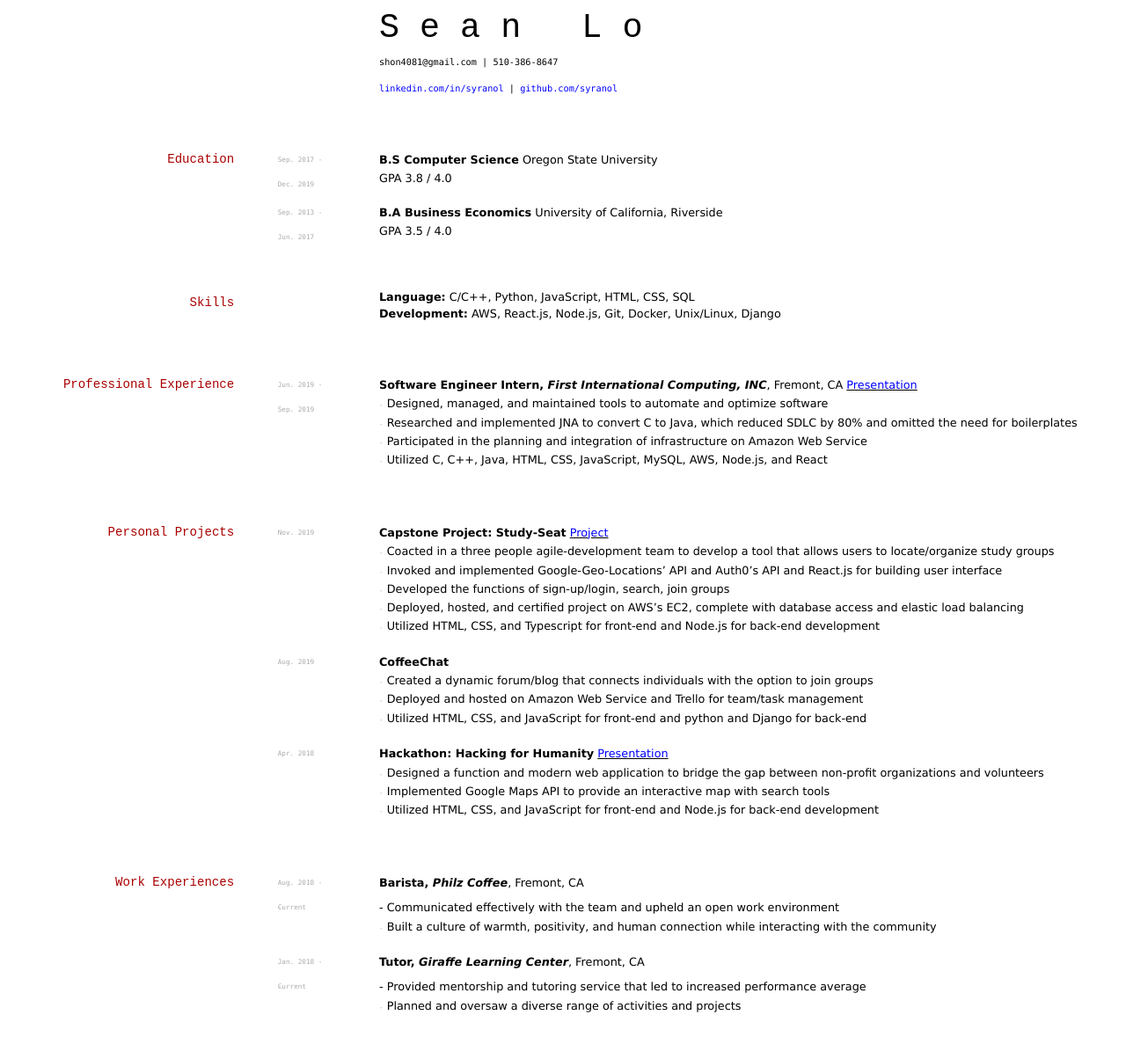
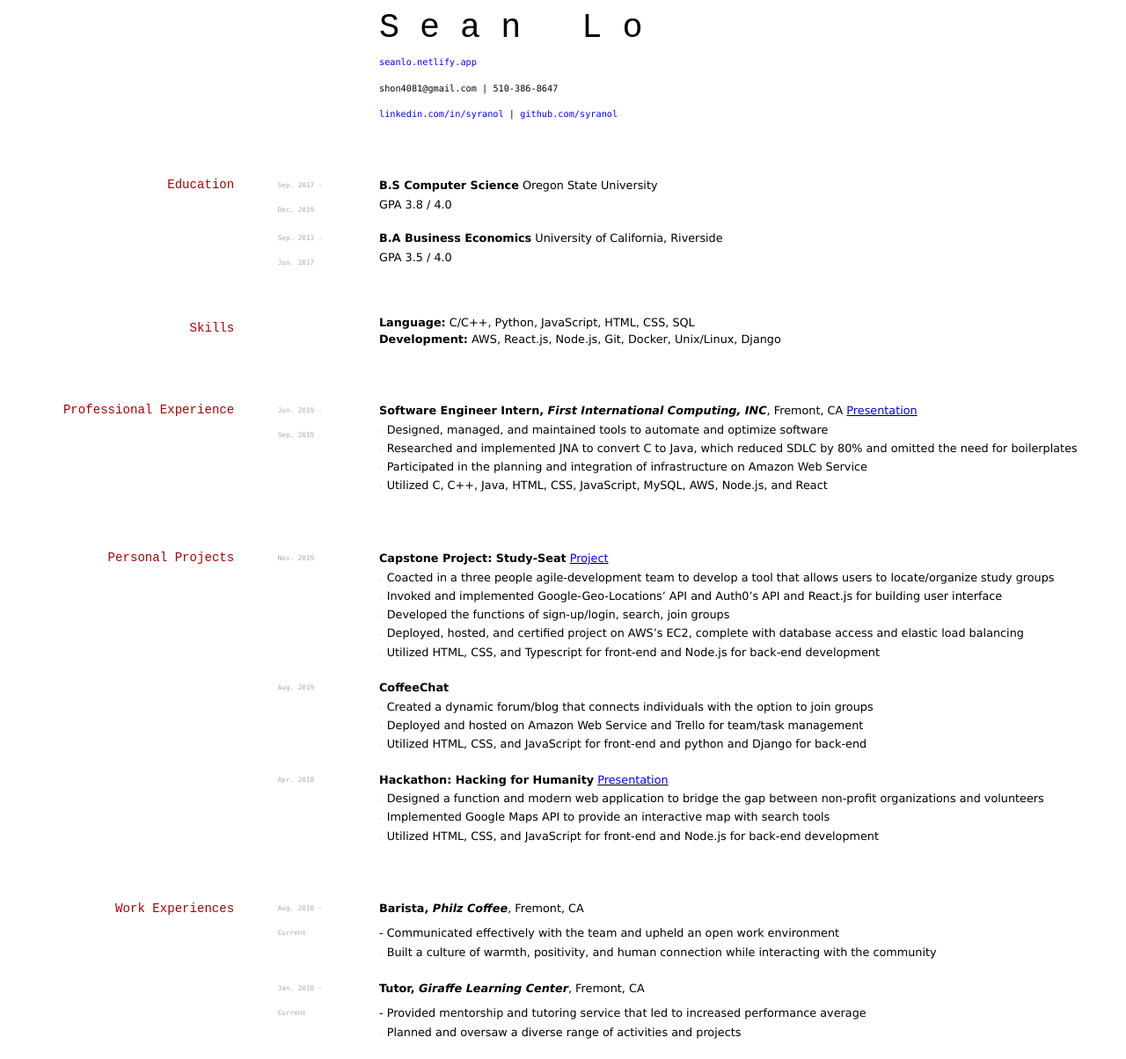
Before and after one commit to elipapa/markdown-cv, a Jekyll site: the page built from index.md, in a window 1280 px wide. Shown: the whole page at 88% size. Built offline with Jekyll 4.4.1, drawn with Linux system fonts in a browser that asks for light colours; before the commit the page ends 1175 px from its top, so only the background shows below that.

Commit message:
Update index.md

```diff
--- a/index.md
+++ b/index.md
@@ -5,6 +5,9 @@ title: Sean Lo's Resume
 
 # S e a n     <span style="opacity:0;">_</span> L o
 
+<div id="webaddress">
+  <a href="https://seanlo.netlify.app"><font color="blue"> seanlo.netlify.app</font></a>
+</div>
 
 <div id="webaddress">
   <a><font color="black"> shon4081@gmail.com <font color="black">|</font>  510-386-8647 </font> </a>
```
